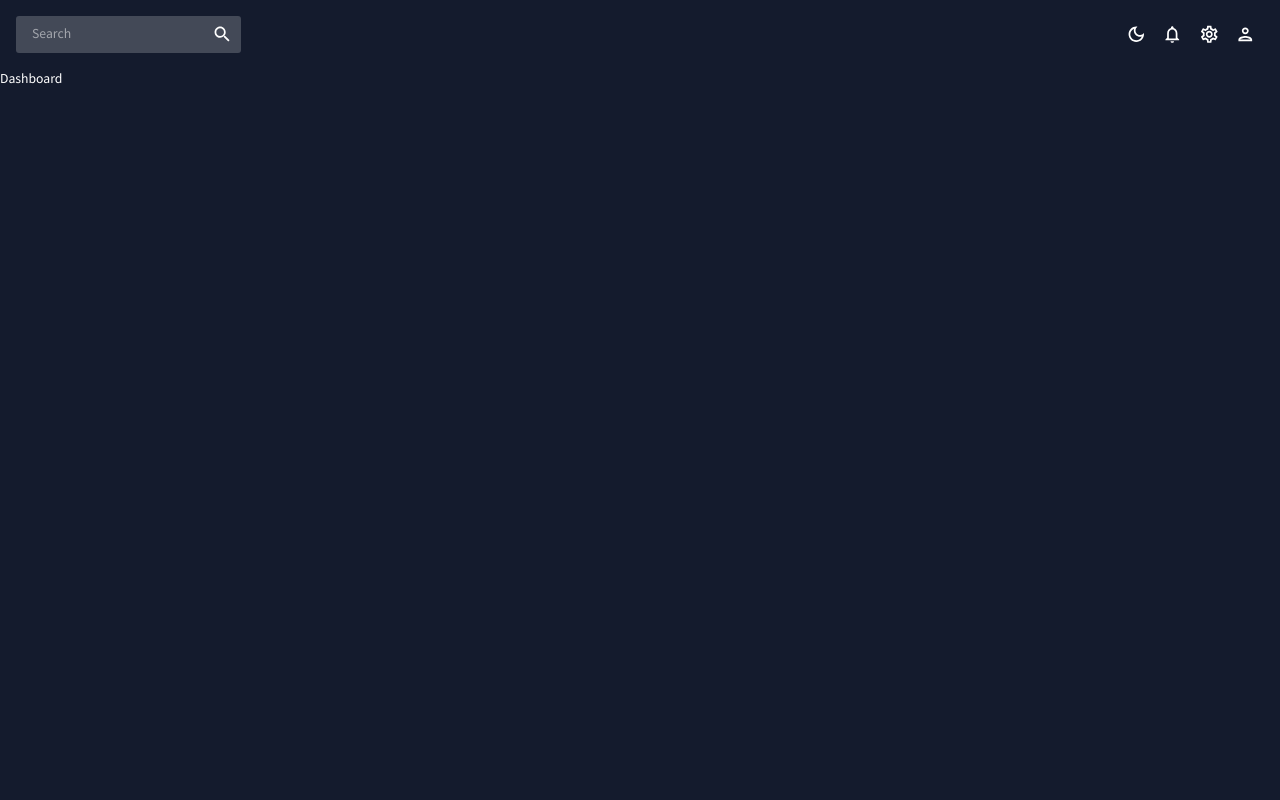
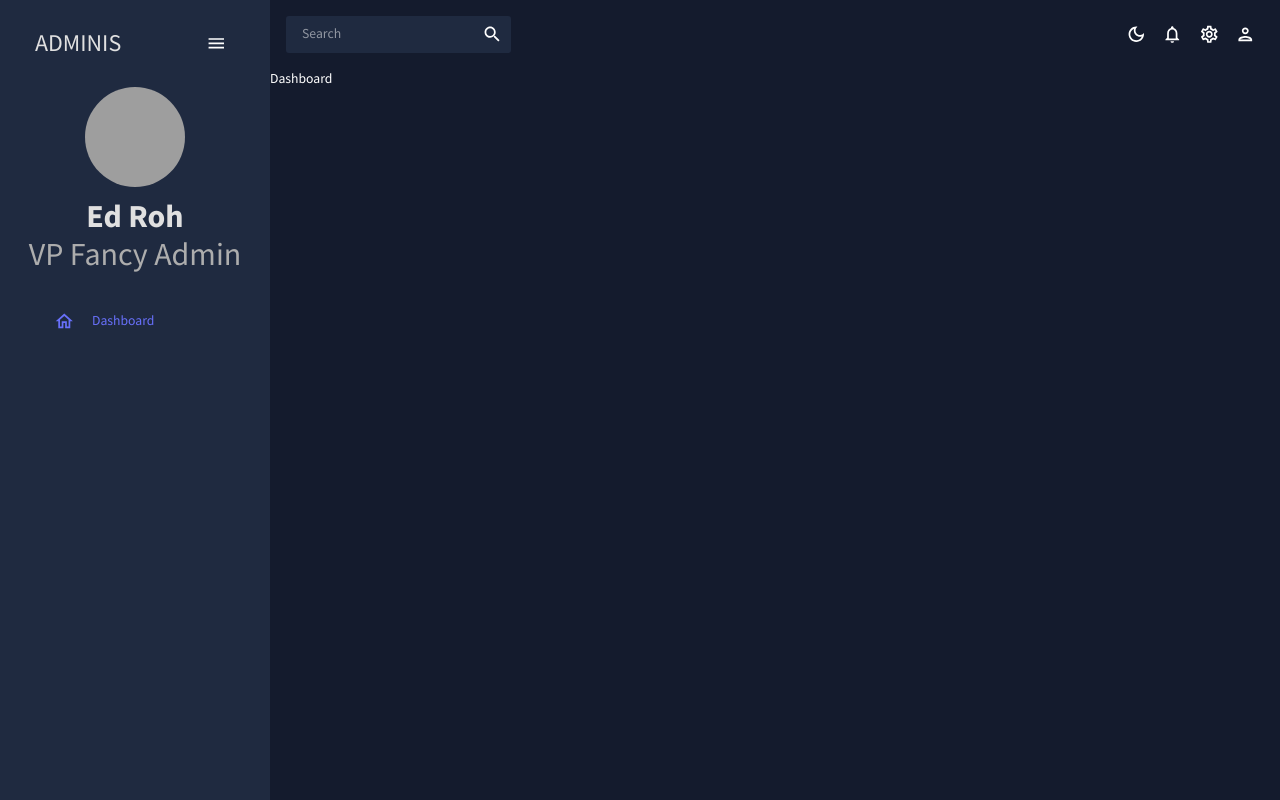
Before and after one commit to Yeison2017/01-dashboard, a React (Vite) app: page / in a window 1280 px wide. Built offline with nearby package versions, Linux system fonts and the light colour scheme; grey boxes are pictures that could not be loaded.

Commit message:
Se crea componente para mostrar los item en el dashboard

```diff
--- a/package.json
+++ b/package.json
@@ -26,7 +26,7 @@
     "formik": "^2.2.9",
     "react": "^18.2.0",
     "react-dom": "^18.2.0",
-    "react-pro-sidebar": "^1.0.0-beta.2",
+    "react-pro-sidebar": "0.7.1",
     "react-router-dom": "6",
     "yup": "^0.32.11"
   },
--- a/src/App.tsx
+++ b/src/App.tsx
@@ -1,8 +1,7 @@
-import { Route, Routes } from "react-router-dom";
 import Providers from "./Providers";
 import Topbar from "./scenes/global/Topbar";
-import Sidebar from "./scenes/global/Sidebar";
-import Dashboard from "./scenes/dashboard";
+import Sidebar from "./scenes/global/sidebar/Sidebar";
+import AppRoutes from "./routes/AppRoutes";
 // import Team from "./scenes/team";
 // import Invoices from "./scenes/invoices";
 // import Dashboard from "./scenes/dashboard";
@@ -17,11 +16,10 @@ const App = () => {
   return (
     <Providers>
       <div className="app">
+        <Sidebar />
         <main className="content">
           <Topbar />
-          <Routes>
-            <Route path="/" element={<Dashboard />} />
-          </Routes>
+          <AppRoutes />
         </main>
       </div>
     </Providers>
--- /dev/null
+++ b/src/routes/AppRoutes.tsx
@@ -0,0 +1,14 @@
+import { Route, Routes } from "react-router-dom";
+import Dashboard from "../scenes/dashboard";
+import Sidebar from "../scenes/global/sidebar/Sidebar";
+
+const AppRoutes = () => {
+  return (
+    <Routes>
+      {/* <Route path="/" element={<Sidebar />} /> */}
+      <Route path="/" element={<Dashboard />} />
+    </Routes>
+  );
+};
+
+export default AppRoutes;
--- a/src/scenes/global/Sidebar.tsx
+++ /dev/null
@@ -1,5 +0,0 @@
-const Sidebar = () => {
-  return <div>Sidebar</div>;
-};
-
-export default Sidebar;
--- /dev/null
+++ b/src/scenes/global/sidebar/Item.tsx
@@ -0,0 +1,40 @@
+// import { Theme} from "@emotion/react";
+import { SvgIconTypeMap, Typography, useTheme, Theme } from "@mui/material";
+import { OverridableComponent } from "@mui/material/OverridableComponent";
+import { MenuItem } from "react-pro-sidebar";
+import { Link } from "react-router-dom";
+
+import { tokens } from "../../../theme";
+
+export interface IItem {
+  title: string;
+  to: string;
+  Icon: typeIcon;
+  selected: string;
+  setSelected: (title: string) => void;
+}
+
+type typeIcon = OverridableComponent<SvgIconTypeMap<{}, "svg">> & {
+  muiName: string;
+};
+
+const Item = ({ title, to, Icon, selected, setSelected }: IItem) => {
+  const theme: Theme = useTheme();
+  console.log("theme: ", theme);
+
+  const colors = tokens(theme.palette.mode);
+
+  return (
+    <MenuItem
+      active={selected === title}
+      style={{ color: colors.greenAccent[500] }}
+      onClick={() => setSelected(title)}
+      icon={<Icon />}
+    >
+      <Typography>{title}</Typography>
+      <Link to={to} />
+    </MenuItem>
+  );
+};
+
+export default Item;
--- /dev/null
+++ b/src/scenes/global/sidebar/Sidebar.tsx
@@ -0,0 +1,126 @@
+import { useState } from "react";
+import { ProSidebar, Menu, MenuItem } from "react-pro-sidebar";
+import "react-pro-sidebar/dist/css/styles.css";
+import { Box, IconButton, Typography, useTheme } from "@mui/material";
+import { Link } from "react-router-dom";
+
+import { tokens } from "../../../theme";
+import HomeOutlinedIcon from "@mui/icons-material/HomeOutlined";
+import PeopleOutlinedIcon from "@mui/icons-material/PeopleOutlined";
+import ContactsOutlinedIcon from "@mui/icons-material/ContactsOutlined";
+import ReceiptOutlinedIcon from "@mui/icons-material/ReceiptOutlined";
+import PersonOutlinedIcon from "@mui/icons-material/PersonOutlined";
+import CalendarTodayOutlinedIcon from "@mui/icons-material/CalendarTodayOutlined";
+import HelpOutlinedIcon from "@mui/icons-material/HelpOutlined";
+import BarchartOutlinedIcon from "@mui/icons-material/BarchartOutlined";
+import TimelineOutlinedIcon from "@mui/icons-material/TimelineOutlined";
+import MenuOutlinedIcon from "@mui/icons-material/MenuOutlined";
+import MapOutlinedIcon from "@mui/icons-material/MapOutlined";
+import Item from "./Item";
+
+const Sidebar = () => {
+  const [isCollapsed, setIsCollapsed] = useState<boolean>(false);
+  const [selected, setSelected] = useState("Dashboard");
+
+  const theme = useTheme();
+  const colors = tokens(theme.palette.mode);
+
+  return (
+    <Box
+      sx={{
+        "& .pro-sidebar-inner": {
+          background: `${colors.primary[400]} !important`,
+        },
+        "& .pro-icon-wrapper": {
+          backgroundColor: "transparent !important",
+        },
+        "& .pro-inner-item": {
+          padding: "5px 35px 5px 20px !important",
+        },
+        "& .pro-inner-item:hover": {
+          color: "#868dfb !important",
+        },
+        "& .pro-menu-item.active": {
+          color: "#6870fa !important",
+        },
+      }}
+    >
+      <ProSidebar collapsed={isCollapsed}>
+        <Menu iconShape="square">
+          <MenuItem
+            onClick={() => setIsCollapsed(!isCollapsed)}
+            icon={isCollapsed ? <MenuOutlinedIcon /> : undefined}
+            style={{
+              margin: "10px 0 20px 0",
+              color: colors.grey[100],
+            }}
+          >
+            {!isCollapsed && (
+              <Box
+                display="flex"
+                sx={{ justifyContent: "space-between" }}
+                alignItems="center"
+                ml="15px"
+              >
+                <Typography variant="h3" color={colors.grey[100]}>
+                  ADMINIS
+                </Typography>
+                <IconButton onClick={() => setIsCollapsed(!isCollapsed)}>
+                  <MenuOutlinedIcon />
+                </IconButton>
+              </Box>
+            )}
+          </MenuItem>
+
+          {!isCollapsed && (
+            <Box mb="25px">
+              <Box
+                display="flex"
+                sx={{ justifyContent: "center" }}
+                alignItems="center"
+              >
+                <img
+                  alt="profile-user"
+                  width="100px"
+                  height="100px"
+                  src={
+                    "https://images.unsplash.com/photo-1601288496920-b6154fe3626a?ixlib=rb-4.0.3&ixid=MnwxMjA3fDB8MHxwaG90by1wYWdlfHx8fGVufDB8fHx8&auto=format&fit=crop&w=687&q=80"
+                  }
+                  style={{
+                    cursor: "pointer",
+                    borderRadius: "50%",
+                    objectFit: "cover",
+                  }}
+                />
+              </Box>
+
+              <Box textAlign="center">
+                <Typography
+                  variant="h2"
+                  color={colors.grey[100]}
+                  fontWeight="bold"
+                  sx={{ m: "10px 0 0 0" }}
+                >
+                  Ed Roh
+                </Typography>
+                <Typography variant="h2">VP Fancy Admin</Typography>
+              </Box>
+            </Box>
+          )}
+
+          <Box paddingLeft={isCollapsed ? undefined : "10%"}>
+            <Item
+              title="Dashboard"
+              to="/"
+              Icon={HomeOutlinedIcon}
+              selected={selected}
+              setSelected={setSelected}
+            />
+          </Box>
+        </Menu>
+      </ProSidebar>
+    </Box>
+  );
+};
+
+export default Sidebar;
--- a/src/theme/tokens.ts
+++ b/src/theme/tokens.ts
@@ -1,6 +1,7 @@
 import { PaletteMode } from "@mui/material";
 
 export const tokens = (mode: PaletteMode) => ({
+  // export const tokens = (mode: string) => ({
   ...(mode === "dark"
     ? {
         grey: {
@@ -19,7 +20,7 @@ export const tokens = (mode: PaletteMode) => ({
           100: "#d0d1d5",
           200: "#a1a4ab",
           300: "#727681",
-          400: "#434957",
+          400: "#1F2A40",
           500: "#141b2d",
           600: "#101624",
           700: "#0c101b",
```
Also changed, not shown: src/assets/user.png (added), 1 other file (tests, documents, lock files or other folders).
